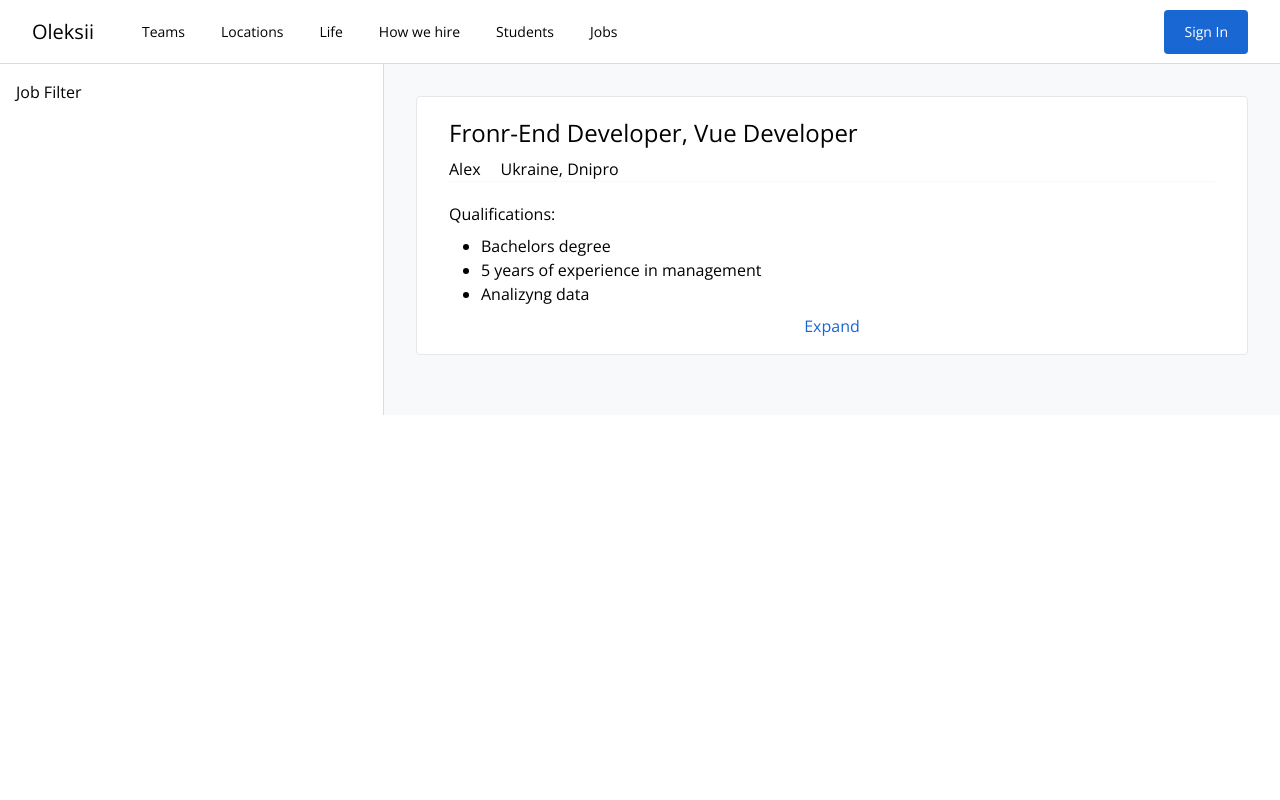
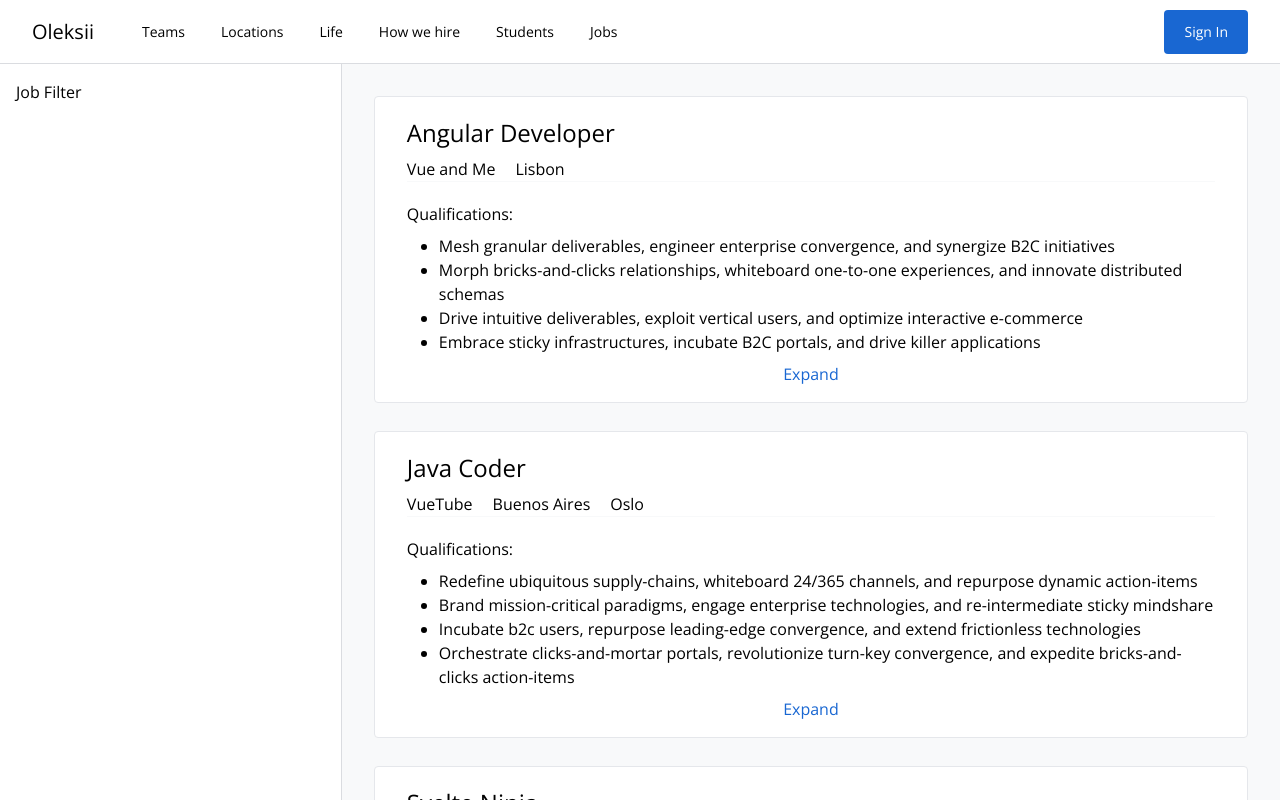
Before and after one commit to alekseypetrenko/job-search, a Vue app: page /jobs/results in a window 1280 px wide. Shown: the top 800 px of the page. Built offline with nearby package versions, Linux system fonts and the light colour scheme; data requests are answered from the project's data file.

Commit message:
get all jobs and render them

```diff
--- a/src/components/JobResults/JobListing.vue
+++ b/src/components/JobResults/JobListing.vue
@@ -1,18 +1,26 @@
 <template>
   <li class="mb-7">
     <router-link
-      to="/jobs/results/1"
+      :to="jobPageLink"
       class="block mx-auto bg-white border border-solid bolid-brand-gray-2 rounded hover:shadow-gray"
     >
       <div class="pt-5 pd2 mx-8 border-b border-solid border-brand-gray-2">
-        <h2 class="mb-2 text-2xl">Fronr-End Developer, Vue Developer</h2>
+        <h2 class="mb-2 text-2xl">{{ job.title }}</h2>
 
         <div class="flex flex-row align-middle">
           <div class="mr-5">
-            <span>Alex</span>
+            <span>{{ job.organization }}</span>
           </div>
           <div>
-            <span>Ukraine, Dnipro</span>
+            <ul>
+              <li
+                v-for="location in job.locations"
+                :key="location"
+                class="inline-block mr-5"
+              >
+                {{ location }}
+              </li>
+            </ul>
           </div>
         </div>
       </div>
@@ -21,14 +29,17 @@
           <h3 class="mt-1 mb-2">Qualifications:</h3>
           <div>
             <ul class="pl-8 list-disc">
-              <li>Bachelors degree</li>
-              <li>5 years of experience in management</li>
-              <li>Analizyng data</li>
+              <li
+                v-for="qualification in job.minimumQualifications"
+                :key="qualification"
+              >
+                {{ qualification }}
+              </li>
             </ul>
           </div>
         </div>
         <div class="mt-2 text-center">
-          <router-link to="/jobs/results/1" class="text-brand-blue-1">
+          <router-link :to="jobPageLink" class="text-brand-blue-1">
             Expand
           </router-link>
         </div>
@@ -40,5 +51,16 @@
 <script>
 export default {
   name: "JobListing",
+  props: {
+    job: {
+      type: Object,
+      required: true,
+    },
+  },
+  computed: {
+    jobPageLink() {
+      return `/jobs/results/${this.job?.id}`;
+    },
+  },
 };
 </script>
--- a/src/components/JobResults/JobListings.vue
+++ b/src/components/JobResults/JobListings.vue
@@ -1,16 +1,28 @@
 <template>
   <main class="flex-auto p-8 bg-brand-gray-2">
     <ol>
-      <job-listing />
+      <job-listing v-for="job in jobs" :key="job.id" :job="job" />
     </ol>
   </main>
 </template>
 
 <script>
+import axios from "axios";
+
 import JobListing from "./JobListing.vue";
 
 export default {
   name: "JobListings",
   components: { JobListing },
+  data() {
+    return {
+      jobs: [],
+    };
+  },
+  async mounted() {
+    const response = await axios.get("http://localhost:3000/jobs");
+
+    this.jobs = response.data;
+  },
 };
 </script>
```
